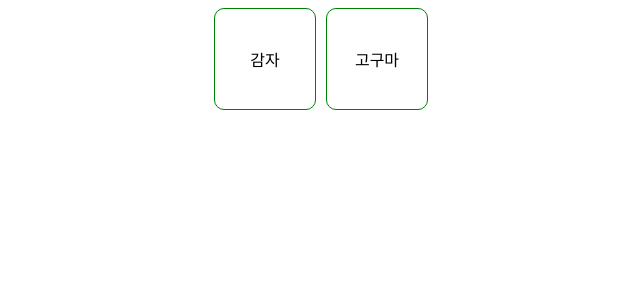
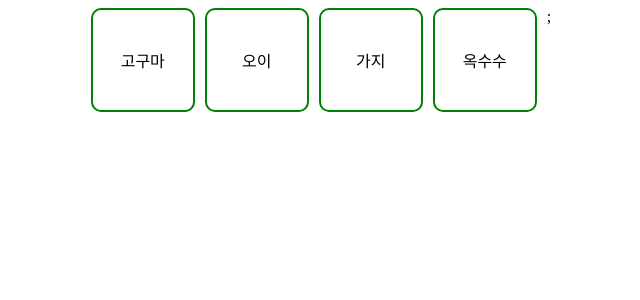
Before and after one commit to Olivia-Study-Storage/hh99-react-beginner, a React (Create React App) app in the folder beginner/1_week-1/: page / in a window 1280 px wide. Shown: the top 300 px of the page, without its empty margins (319-959 px from the left). Built offline with nearby package versions, Linux system fonts and the light colour scheme.

Commit message:
Note: 반복되는 컴포넌트 - 배열

```diff
--- a/beginner/1_week-1/src/App.css
+++ b/beginner/1_week-1/src/App.css
@@ -0,0 +1,16 @@
+#wrap {
+  display: flex;
+  flex-direction: row;
+  justify-content: center;
+  gap: 10px;
+}
+
+section {
+  width: 100px;
+  height: 100px;
+  display: flex;
+  justify-content: center;
+  align-items: center;
+  border: 2px solid green;
+  border-radius: 10px;
+}
--- a/beginner/1_week-1/src/App.jsx
+++ b/beginner/1_week-1/src/App.jsx
@@ -1,27 +1,18 @@
 import React from 'react';
+import './App.css';
 
 function App() {
-  const wrapStyle = {
-    display: 'flex',
-    flexDirection: 'row',
-    justifyContent: 'center',
-    gap: '10px',
-  };
-
-  const eachStyle = {
-    width: '100px',
-    height: '100px',
-    display: 'flex',
-    justifyContent: 'center',
-    alignItems: 'center',
-    border: '1px solid green',
-    borderRadius: '10px',
-  }
+  const vegetables = ["감자", "고구마", "오이", "가지", "옥수수"];
 
   return (
-    <div style={wrapStyle}>
-      <section style={eachStyle}>감자</section>
-      <section style={eachStyle}>고구마</section>
+    <div id="wrap">
+      {vegetables.filter(name => {
+        return name !== '감자';
+      })
+      .map((item) => {
+        return <section key="{item}">{item}</section>;
+      })
+      };
     </div>
   )
 }
```
